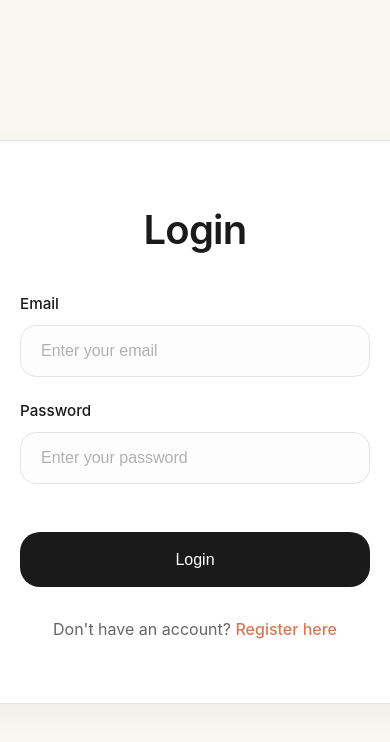
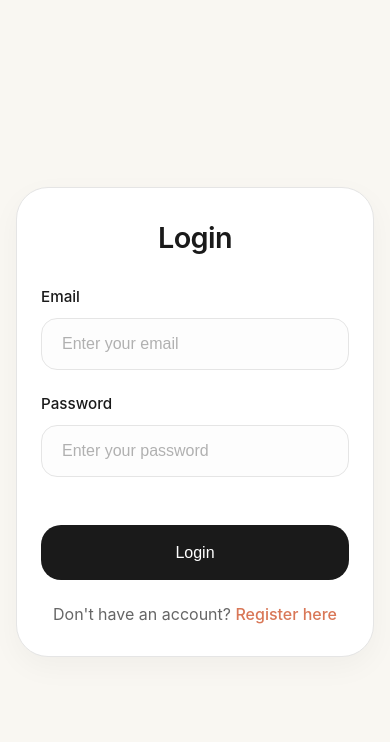
Before and after one commit to habeebashraf136/modify-ai-project, a React (Vite) app in the folder frontend/: page /login in a window 390 px wide. Shown: the top 742 px of the page. Built offline with nearby package versions, Linux system fonts and the light colour scheme; no server answers.

Commit message:
upgrade the README.md file

```diff
--- a/frontend/src/features/auth/style/login.scss
+++ b/frontend/src/features/auth/style/login.scss
@@ -6,6 +6,7 @@
     background-color: var(--bg-color);
     font-family: 'Inter', system-ui, -apple-system, sans-serif;
     position: relative;
+    padding: 1rem; // Prevents touching screen edges on mobile
     overflow: hidden;
     transition: background-color 0.3s ease;
 
@@ -17,7 +18,8 @@
         background: var(--card-bg);
         border: 1px solid var(--border-color);
         border-radius: 2rem;
-        min-width: 480px;
+        width: 100%; // Responsive width
+        max-width: 480px; // Replaced min-width to allow shrinking
         box-shadow: var(--shadow);
         z-index: 1;
         transition: background-color 0.3s ease, border-color 0.3s ease;
@@ -111,4 +113,16 @@
             }
         }
     }
+
+    // Media Query for Mobile Devices
+    @media (max-width: 480px) {
+        .form-container {
+            padding: 2rem 1.5rem; // Reduced padding for small screens
+            gap: 1.5rem;
+
+            h1 {
+                font-size: 1.8rem; // Smaller heading for mobile
+            }
+        }
+    }
 }
```
Also changed, not shown: 1 other file (tests, documents, lock files or other folders).
